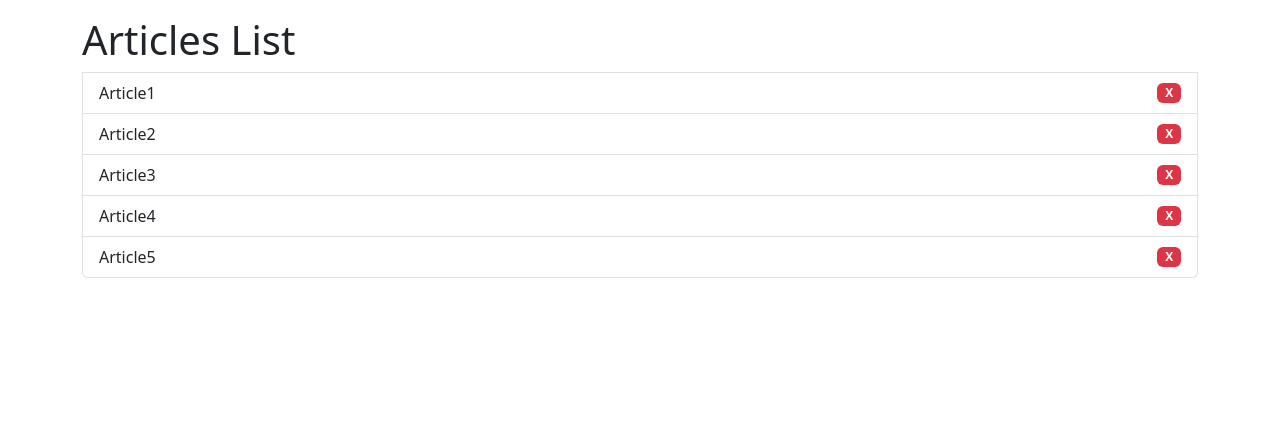
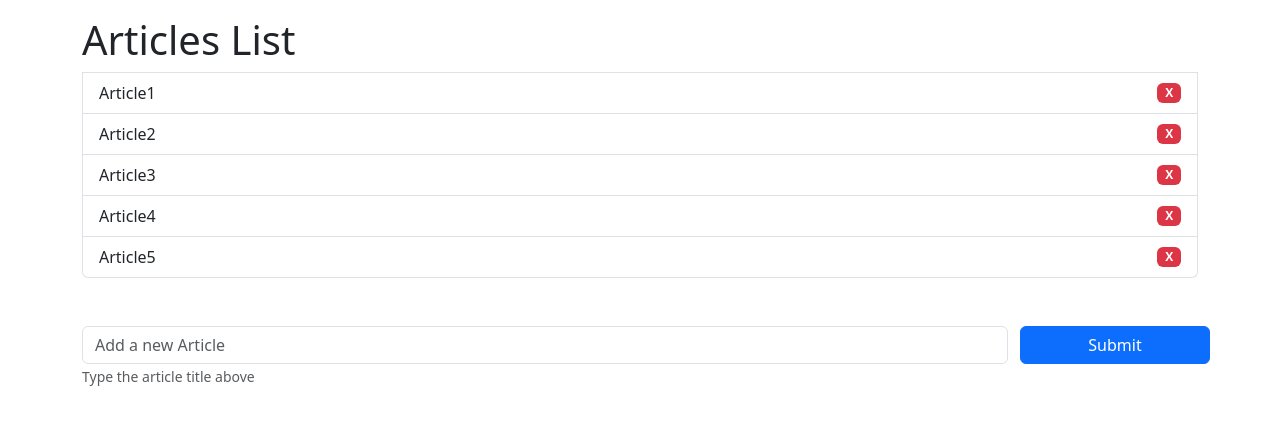
Before and after one commit to imnxtamess/react-form, a React (Vite) app: page / in a window 1280 px wide. Shown: the top 424 px of the page. Built offline with nearby package versions, Linux system fonts and the light colour scheme.

Commit message:
Add form for submitting new articles in App component

```diff
--- a/src/components/App.jsx
+++ b/src/components/App.jsx
@@ -16,6 +16,27 @@ export default function App() {
             </li>
           ))}
         </ul>
+        <form className="mt-5 row">
+          <div className="col-10">
+            <input
+              type="text"
+              className="form-control"
+              name="newArticle"
+              id="newArticle"
+              aria-describedby="article_helper"
+              placeholder="Add a new Article"
+            />
+            <small id="article_helper" className="form-text text-muted">
+              Type the article title above
+            </small>
+          </div>
+          <button
+            type="submit"
+            className="btn btn-primary col-2 align-self-start"
+          >
+            Submit
+          </button>
+        </form>
       </div>
     </>
   );
```
